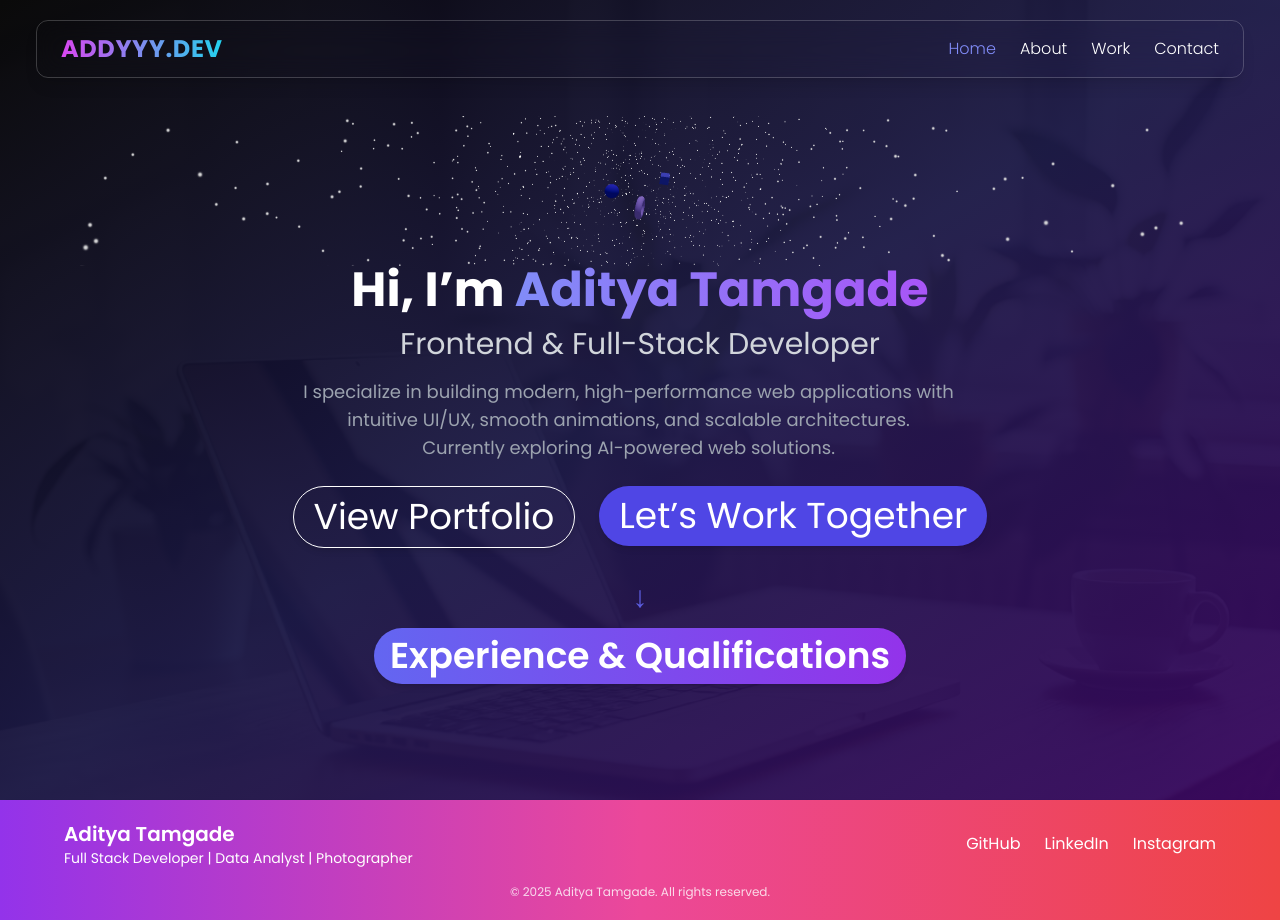
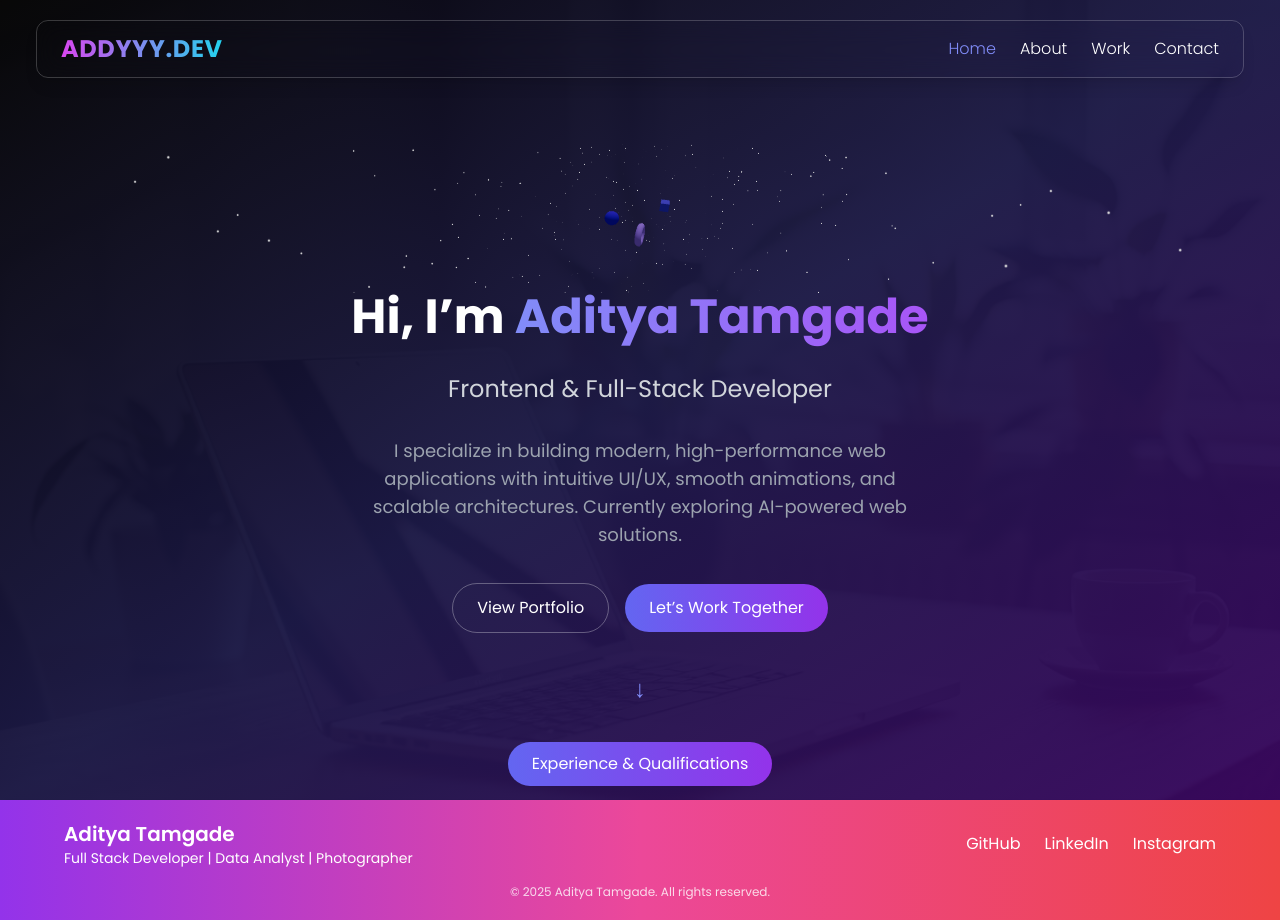
Before and after one commit to AdityaTamgade/PORTFOLIO, a React (Vite) app: page / in a window 1280 px wide. Built offline with nearby package versions, Linux system fonts and the light colour scheme.

Commit message:
Update Hero.jsx

```diff
--- a/src/components/Hero.jsx
+++ b/src/components/Hero.jsx
@@ -11,10 +11,6 @@ import {
   Box,
   Stars,
 } from "@react-three/drei";
-import gsap from "gsap";
-import { ScrollTrigger } from "gsap/ScrollTrigger";
-
-gsap.registerPlugin(ScrollTrigger);
 
 /* ---------------- Floating 3D Object ---------------- */
 function FloatingObject({
@@ -32,6 +28,7 @@ function FloatingObject({
         e.clientY / window.innerHeight - 0.5,
       ]);
     };
+
     window.addEventListener("mousemove", handleMouseMove);
     return () => window.removeEventListener("mousemove", handleMouseMove);
   }, []);
@@ -50,7 +47,6 @@ function FloatingObject({
 
   const materialProps = {
     color,
-    attach: "material",
     distort: 0.25,
     speed: 2,
   };
@@ -80,6 +76,17 @@ function FloatingObject({
 
 /* ---------------- Hero Section ---------------- */
 export default function Hero() {
+  const [isMobile, setIsMobile] = useState(false);
+
+  useEffect(() => {
+    const checkMobile = () => {
+      setIsMobile(window.innerWidth < 768);
+    };
+    checkMobile();
+    window.addEventListener("resize", checkMobile);
+    return () => window.removeEventListener("resize", checkMobile);
+  }, []);
+
   const scrollToEducation = () => {
     document.getElementById("education")?.scrollIntoView({
       behavior: "smooth",
@@ -87,33 +94,38 @@ export default function Hero() {
   };
 
   return (
-    <section className="hero-section relative w-full min-h-screen flex flex-col justify-center items-center text-center px-6 sm:px-12 md:px-20 lg:px-70 overflow-visible mt-30">
-      {/* Background */}
+    <section className="relative w-full min-h-screen flex flex-col justify-center items-center text-center px-4 sm:px-6 md:px-12 lg:px-20 pt-24 md:pt-32 overflow-hidden">
+      {/* Background Image */}
       <div
-        className="absolute inset-0 bg-cover bg-center z-0 opacity-20 sm:opacity-30 md:opacity-40"
+        className="absolute inset-0 bg-cover bg-center z-0 opacity-20 sm:opacity-30"
         style={{ backgroundImage: `url(${BgImage})` }}
       />
+
+      {/* Gradient Overlay */}
       <div className="absolute inset-0 bg-gradient-to-br from-black via-indigo-950 to-purple-950 opacity-90" />
 
-      {/* Three.js Scene */}
+      {/* 3D Canvas (Disabled on Mobile) */}
+      {!isMobile && (
         <Canvas className="absolute inset-0 z-0">
           <ambientLight intensity={0.5} />
           <directionalLight position={[2, 8, 2]} intensity={1} />
           <Suspense fallback={null}>
+            <FloatingObject type="sphere" position={[-2, 0, -2]} />
+            <FloatingObject type="cube" position={[2, 1, -3]} color="#6366F1" />
             <FloatingObject
-            type="sphere"
-            position={[-2, 0, -2]}
-            color="#4F46E5"
+              type="torus"
+              position={[0, -1, -1]}
+              color="#A78BFA"
             />
-          <FloatingObject type="cube" position={[2, 1, -3]} color="#6366F1" />
-          <FloatingObject type="torus" position={[0, -1, -1]} color="#A78BFA" />
-          <Stars radius={100} depth={50} count={5000} factor={4} fade />
+            <Stars radius={100} depth={50} count={1500} factor={3} fade />
           </Suspense>
           <OrbitControls enableZoom={false} />
         </Canvas>
+      )}
 
       {/* Content */}
-      <div className="relative z-10">
+      <div className="relative z-10 max-w-3xl mx-auto space-y-6 sm:space-y-8">
+        {/* Heading */}
         <motion.h1
           initial={{ opacity: 0, y: 40 }}
           animate={{ opacity: 1, y: 0 }}
@@ -126,42 +138,45 @@ export default function Hero() {
           </span>
         </motion.h1>
 
+        {/* Subheading */}
         <motion.h2
           initial={{ opacity: 0, y: 20 }}
           animate={{ opacity: 1, y: 0 }}
-          transition={{ delay: 0.4, duration: 1 }}
-          className="text-lg sm:text-3xl text-gray-300 mt-3"
+          transition={{ delay: 0.3, duration: 1 }}
+          className="text-lg sm:text-2xl text-gray-300"
         >
           Frontend & Full-Stack Developer
         </motion.h2>
 
+        {/* Description */}
         <motion.p
           initial={{ opacity: 0, y: 20 }}
           animate={{ opacity: 1, y: 0 }}
-          transition={{ delay: 0.7, duration: 1 }}
-          className="text-gray-400 max-w-2xl mt-4 text-base sm:text-lg"
+          transition={{ delay: 0.6, duration: 1 }}
+          className="text-gray-400 max-w-md sm:max-w-xl mx-auto text-sm sm:text-lg leading-relaxed"
         >
           I specialize in building modern, high-performance web applications
           with intuitive UI/UX, smooth animations, and scalable architectures.
-          <br />
           Currently exploring AI-powered web solutions.
         </motion.p>
 
-        {/* Primary Actions */}
+        {/* Buttons */}
         <motion.div
           initial={{ opacity: 0, y: 20 }}
           animate={{ opacity: 1, y: 0 }}
-          transition={{ delay: 1, duration: 1 }}
-          className="flex gap-6 mt-6 flex-wrap justify-center"
+          transition={{ delay: 0.9, duration: 1 }}
+          className="flex flex-col sm:flex-row gap-4 justify-center"
         >
+          {/* Secondary */}
           <Link to="/work">
-            <button className="px-5 py-2.5 border border-white text-white hover:bg-white hover:text-black transition rounded-full shadow-md">
+            <button className="px-6 py-3 text-sm sm:text-base rounded-full border border-white/30 text-white hover:bg-white hover:text-black transition whitespace-nowrap">
               View Portfolio
             </button>
           </Link>
 
+          {/* Primary */}
           <Link to="/contact">
-            <button className="px-5 py-2.5 bg-indigo-600 hover:bg-indigo-500 transition rounded-full text-white shadow-md">
+            <button className="px-6 py-3 text-sm sm:text-base rounded-full bg-gradient-to-r from-indigo-500 to-purple-600 text-white hover:scale-105 transition whitespace-nowrap">
               Let’s Work Together
             </button>
           </Link>
@@ -171,23 +186,23 @@ export default function Hero() {
         <motion.div
           initial={{ opacity: 0 }}
           animate={{ opacity: 1, y: [0, 10, 0] }}
-          transition={{ delay: 2, duration: 2, repeat: Infinity }}
-          className="mt-6 cursor-pointer"
+          transition={{ delay: 1.5, duration: 2, repeat: Infinity }}
+          className="mt-8 cursor-pointer"
           onClick={scrollToEducation}
         >
-          <span className="text-indigo-500 text-3xl">↓</span>
+          <span className="text-indigo-400 text-2xl">↓</span>
         </motion.div>
 
-        {/* Qualifications */}
+        {/* Qualification Button */}
         <motion.div
           initial={{ opacity: 0, y: 20 }}
           animate={{ opacity: 1, y: 0 }}
-          transition={{ delay: 1.3, duration: 1 }}
-          className="flex justify-center mt-4"
+          transition={{ delay: 1.2, duration: 1 }}
+          className="mt-6"
         >
           <Link
             to="/qualification"
-            className="inline-flex items-center gap-2 bg-gradient-to-r from-indigo-500 to-purple-600 hover:from-purple-600 hover:to-indigo-500 text-white font-semibold px-4 py-2 rounded-full shadow-md hover:scale-105 transition-transform duration-300"
+            className="inline-block px-6 py-2.5 text-base rounded-full bg-gradient-to-r from-indigo-500 to-purple-600 text-white hover:scale-105 transition whitespace-nowrap"
           >
             Experience & Qualifications
           </Link>
```
Lines whose indentation alone changed are shown as unchanged.
